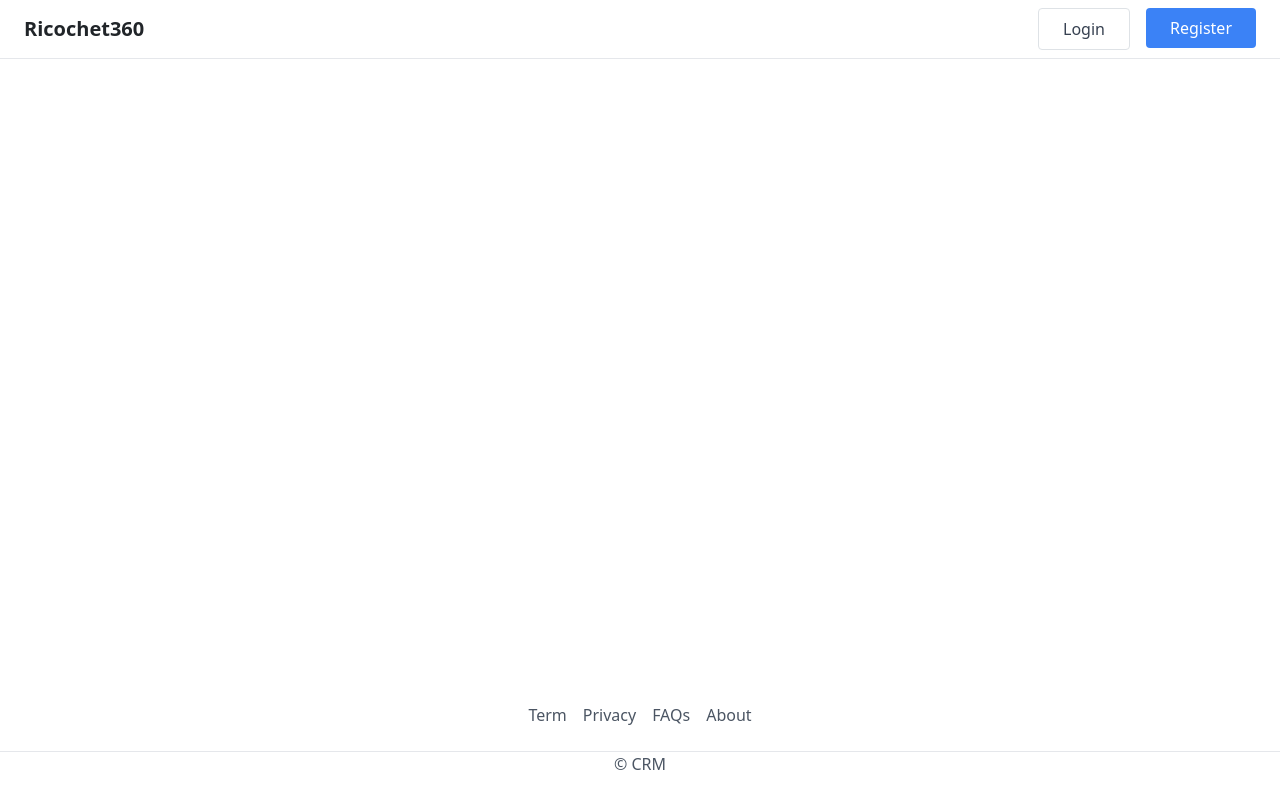
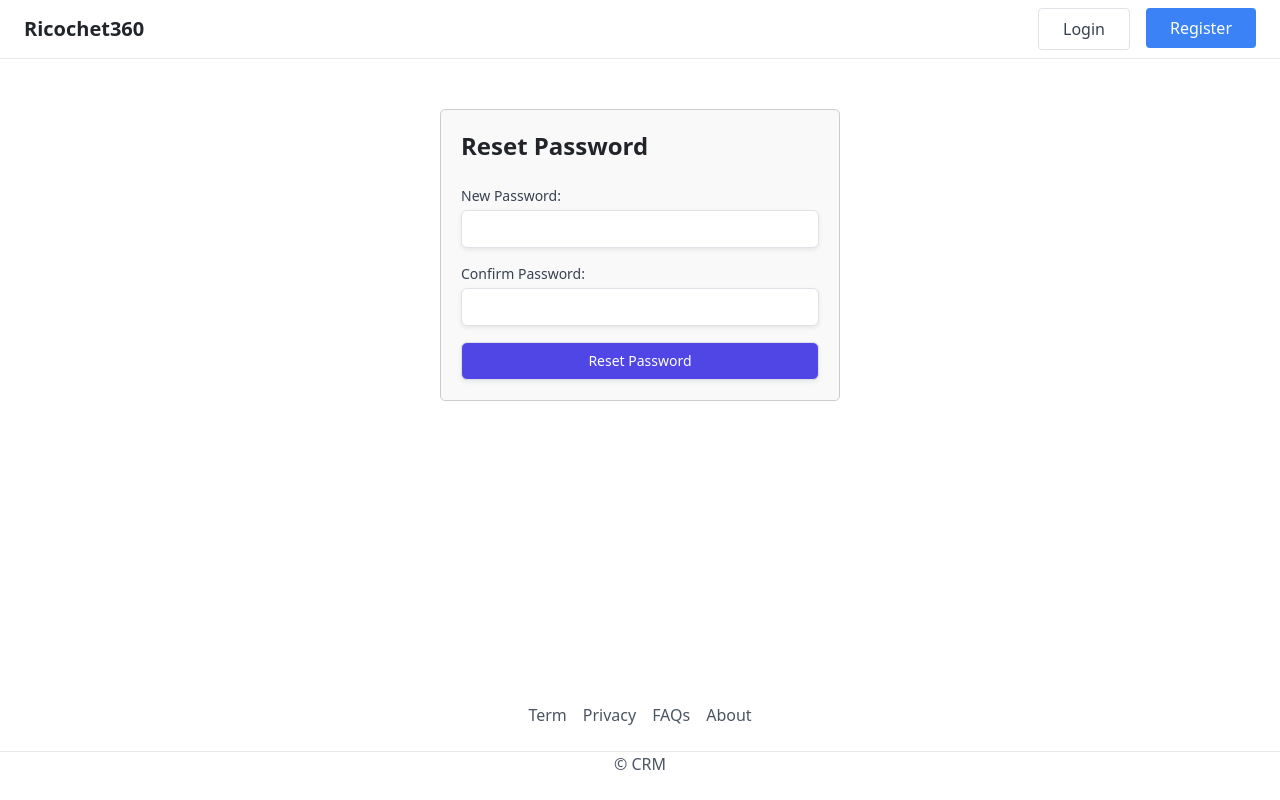
Before and after one commit to Rafa-Carvalho-png/rico-proj-vue, a Vue app: page /reset-password in a window 1280 px wide. Built offline with nearby package versions, Linux system fonts and the light colour scheme.

Commit message:
reset password

```diff
--- a/src/components/Navbar.vue
+++ b/src/components/Navbar.vue
@@ -27,6 +27,8 @@
 </template>
 
 <script>
+import { logout } from "../http/auth-api";
+
 export default {
     data() {
         return {
@@ -42,7 +44,8 @@ export default {
         toggleMenu() {
             this.isMenuOpen = !this.isMenuOpen;
         },
-        logout() {
+        async logout() {
+            await logout();
             localStorage.removeItem("auth_token");
             window.location.href = "/login";
         }
--- a/src/http/api.js
+++ b/src/http/api.js
@@ -2,4 +2,18 @@ import axios from "axios";
 const api = axios.create({
   baseURL: "http://localhost:8000/api",
 });
+
+api.interceptors.request.use(
+  (config) => {
+    const token = localStorage.getItem("auth_token");
+    if (token) {
+      config.headers.Authorization = `Bearer ${token}`;
+    }
+    return config;
+  },
+  (error) => {
+    return Promise.reject(error);
+  }
+);
+
 export default api;
--- a/src/http/auth-api.js
+++ b/src/http/auth-api.js
@@ -1,4 +1,10 @@
 import api from "./api";
 
+export const post = (path, data) => api.post(path, data);
+export const get = (path) => api.get(path);
+
+export const sendResetPasswordEmail = (data) => api.post('/auth/forgot-password', data);
+export const resetPassword = (data) => api.post('/auth/reset-password', data);
+export const register = (data) => api.post('/auth/register', data);
 export const login = (data) => api.post('/auth/login', data);
-export const register = (data) => api.post('/auth/register', data);
+export const logout = () => api.post('/auth/logout');
--- /dev/null
+++ b/src/pages/ForgotPassword.vue
@@ -0,0 +1,51 @@
+<template>
+  <div class="forgot-password-container">
+    <h2 class="text-2xl font-bold mb-4">Forgot Password</h2>
+    <form @submit.prevent="sendResetEmail" class="space-y-4">
+      <div>
+        <label for="email" class="block text-sm font-medium text-gray-700">Email:</label>
+        <input type="email" v-model="email" required class="mt-1 block w-full px-3 py-2 border border-gray-300 rounded-md shadow-sm focus:outline-none focus:ring-indigo-500 focus:border-indigo-500 sm:text-sm" />
+      </div>
+      <button type="submit" class="w-full flex justify-center py-2 px-4 border border-transparent rounded-md shadow-sm text-sm font-medium text-white bg-indigo-600 hover:bg-indigo-700 focus:outline-none focus:ring-2 focus:ring-offset-2 focus:ring-indigo-500">Send Reset Email</button>
+    </form>
+    <p v-if="message" class="mt-4 text-green-600">{{ message }}</p>
+    <p v-if="error" class="mt-4 text-red-600">{{ error }}</p>
+  </div>
+</template>
+
+<script>
+import { post } from "../http/auth-api";
+
+export default {
+  data() {
+    return {
+      email: "",
+      message: null,
+      error: null,
+    };
+  },
+  methods: {
+    async sendResetEmail() {
+      try {
+        await post('/auth/forgot-password', { email: this.email });
+        this.message = "Reset email sent successfully.";
+        this.error = null;
+      } catch (err) {
+        this.error = err.response?.data?.errors?.message || "Failed to send reset email. Please try again.";
+        this.message = null;
+      }
+    },
+  },
+};
+</script>
+
+<style scoped>
+.forgot-password-container {
+  max-width: 400px;
+  margin: 50px auto;
+  padding: 20px;
+  border: 1px solid #ccc;
+  border-radius: 5px;
+  background-color: #f9f9f9;
+}
+</style>
--- a/src/pages/Login.vue
+++ b/src/pages/Login.vue
@@ -14,6 +14,9 @@
       </div>
       <button type="submit" class="w-full my-2 flex justify-center py-2 px-4 border border-transparent rounded-md shadow-sm text-sm font-medium bg-black hover:bg-gray-500 text-white">Login</button>
     </form>
+    <div class="mt-4 text-right">
+      <a href="/forgot-password" class="text-sm text-gray-600 hover:text-gray-900">Forgot Password?</a>
+    </div>
     <p v-if="error" class="mt-4 text-red-600">{{ error }}</p>
   </div>
 </template>
--- /dev/null
+++ b/src/pages/ResetPassword.vue
@@ -0,0 +1,65 @@
+<template>
+  <div class="reset-password-container">
+    <h2 class="text-2xl font-bold mb-4">Reset Password</h2>
+    <form @submit.prevent="resetPassword" class="space-y-4">
+      <div>
+        <label for="password" class="block text-sm font-medium text-gray-700">New Password:</label>
+        <input type="password" v-model="password" required class="mt-1 block w-full px-3 py-2 border border-gray-300 rounded-md shadow-sm focus:outline-none focus:ring-indigo-500 focus:border-indigo-500 sm:text-sm" />
+      </div>
+      <div>
+        <label for="password_confirmation" class="block text-sm font-medium text-gray-700">Confirm Password:</label>
+        <input type="password" v-model="password_confirmation" required class="mt-1 block w-full px-3 py-2 border border-gray-300 rounded-md shadow-sm focus:outline-none focus:ring-indigo-500 focus:border-indigo-500 sm:text-sm" />
+      </div>
+      <button type="submit" class="w-full flex justify-center py-2 px-4 border border-transparent rounded-md shadow-sm text-sm font-medium text-white bg-indigo-600 hover:bg-indigo-700 focus:outline-none focus:ring-2 focus:ring-offset-2 focus:ring-indigo-500">Reset Password</button>
+    </form>
+    <p v-if="message" class="mt-4 text-green-600">{{ message }}</p>
+    <p v-if="error" class="mt-4 text-red-600">{{ error }}</p>
+  </div>
+</template>
+
+<script>
+import { post } from "../http/auth-api";
+
+export default {
+  data() {
+    return {
+      password: "",
+      password_confirmation: "",
+      message: null,
+      error: null,
+    };
+  },
+  methods: {
+    async resetPassword() {
+      try {
+        const token = this.$route.query.token;
+        const response = await post("/auth/reset-password", {
+          token: token,
+          password: this.password,
+          password_confirmation: this.password_confirmation,
+        });
+        this.message = "Password reset successfully.";
+        this.error = null;
+
+        setTimeout(() => {
+          window.location.href = "/login";
+        }, 2000);
+      } catch (err) {
+        this.error = err.response?.data?.message || "Failed to reset password. Please try again.";
+        this.message = null;
+      }
+    },
+  },
+};
+</script>
+
+<style scoped>
+.reset-password-container {
+  max-width: 400px;
+  margin: 50px auto;
+  padding: 20px;
+  border: 1px solid #ccc;
+  border-radius: 5px;
+  background-color: #f9f9f9;
+}
+</style>
```
Also changed, not shown: src/router/index.js (+6 -2 lines).
